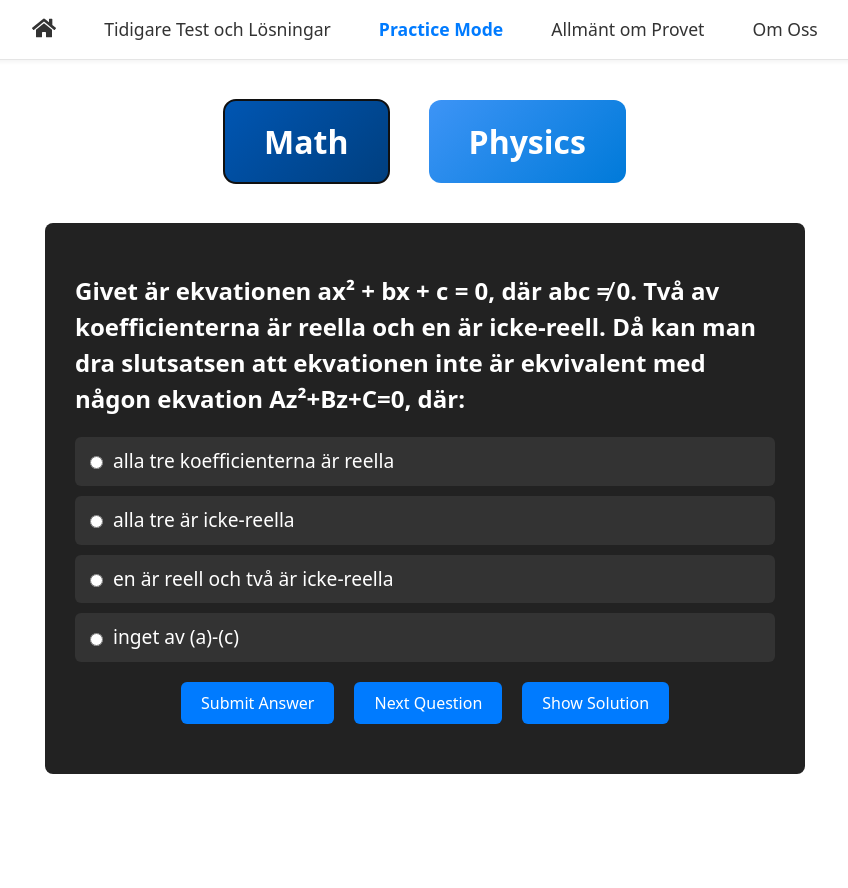
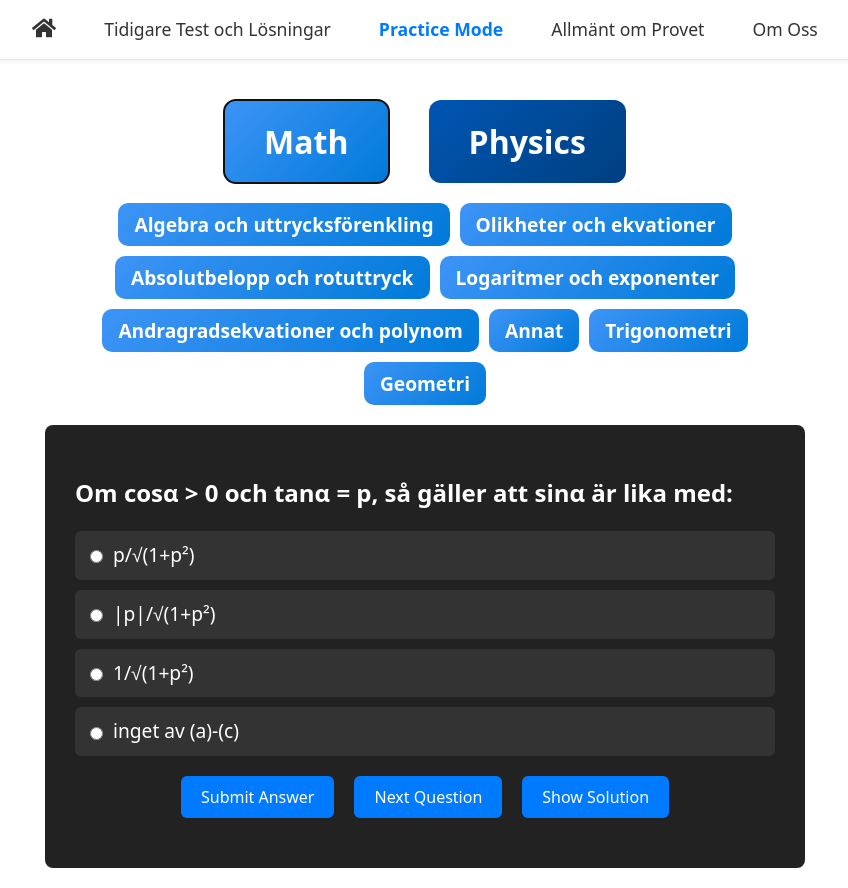
Before and after one commit to J-Henriksson/goofy-ahh-react-project, a React (Vite) app in the folder react-app/: page /practice in a window 1280 px wide. Both pictures are taken after a click on the button "Math". Shown: the whole page, without its empty margins (215-1063 px from the left). Built offline with nearby package versions, Linux system fonts and the light colour scheme.

Commit message:
Added category selection to practice mode

```diff
--- a/react-app/src/pages/AboutUs.Jsx
+++ b/react-app/src/pages/AboutUs.Jsx
@@ -15,7 +15,7 @@ const AboutUs = () => {
           är din golden ticket!</span> Precis som högskoleprovet – men skräddarsytt för tekniska ämnen.
         </p>
 
-        <div style={{ backgroundColor: '#f8f9fa', padding: '20px', borderRadius: '8px' }}>
+        <div style={{ padding: '20px', borderRadius: '8px' }}>
           <h3 style={{ color: '#16a085', marginBottom: '15px' }}>Varför detta prov är unikt:</h3>
           <ul style={{ listStyleType: 'disc', paddingLeft: '20px' }}>
             <li style={{ marginBottom: '10px' }}>Hamna i en <strong>separat urvalsgrupp</strong> – konkurrera inte med HP-resultat</li>
@@ -40,7 +40,7 @@ const AboutUs = () => {
       <section style={{ marginBottom: '40px' }}>
         <h2 style={{ color: '#3498db', marginBottom: '15px' }}>Hur funkar det?</h2>
         <p style={{ lineHeight: '1.6', marginBottom: '15px' }}>
-          <span style={{ fontWeight: '500' }}>Godkänt resultat = Garantierat intag</span> på många program.
+          <span style={{ fontWeight: '500' }}>Godkänt resultat = Garanterat intag</span> på många program.
           På Chalmers räcker det ofta att bara <strong>klara provet</strong> för att bli antagen –
           ingen tävling om högsta poäng!
         </p>
--- a/react-app/src/pages/PracticeMode.jsx
+++ b/react-app/src/pages/PracticeMode.jsx
@@ -1,30 +1,69 @@
-import React, { useState } from 'react';
+import React, { useState, useEffect } from 'react';
 import styles from './PracticeMode.module.css';
 import { practiceQuestions } from '../data/practiceQuestions';
 
+// Helper to get unique categories for a given topic.
+const getUniqueCategories = (topic) => {
+  const allCats = practiceQuestions[topic].flatMap((q) => q.category);
+  return Array.from(new Set(allCats));
+};
+
 const PracticeMode = () => {
   const [selectedTopic, setSelectedTopic] = useState(null);
+  const [selectedCategories, setSelectedCategories] = useState([]);
   const [remainingQuestions, setRemainingQuestions] = useState([]);
   const [currentQuestion, setCurrentQuestion] = useState(null);
   const [selectedOption, setSelectedOption] = useState('');
   const [feedback, setFeedback] = useState('');
 
-  // When a topic button is clicked, set the selected topic and reset remaining questions.
+  // When a topic is selected, initialize state with all unique categories.
   const handleTopicSelect = (topic) => {
     setSelectedTopic(topic);
     setFeedback('');
     setSelectedOption('');
-    // Make a copy of the topic questions so we can remove questions as they are shown.
-    const topicQuestions = [...practiceQuestions[topic]];
-    setRemainingQuestions(topicQuestions);
-    // Pick a random question from the copied list.
-    const randomIndex = Math.floor(Math.random() * topicQuestions.length);
-    const question = topicQuestions[randomIndex];
-    // Remove that question so it won't be repeated.
-    topicQuestions.splice(randomIndex, 1);
-    setRemainingQuestions(topicQuestions);
-    setCurrentQuestion(question);
+    setCurrentQuestion(null);
+    setRemainingQuestions([]);
+    const uniqueCats = getUniqueCategories(topic);
+    // By default, all categories are selected.
+    setSelectedCategories(uniqueCats);
   };
+
+  // Toggle category selection. If it's the only one selected, do nothing.
+  const toggleCategory = (cat) => {
+    if (selectedCategories.includes(cat)) {
+      if (selectedCategories.length === 1) {
+        // Prevent unselecting the last category.
+        return;
+      }
+      setSelectedCategories(selectedCategories.filter((c) => c !== cat));
+    } else {
+      setSelectedCategories([...selectedCategories, cat]);
+    }
+  };
+
+  // useEffect: whenever selectedTopic or selectedCategories change, reinitialize questions.
+  useEffect(() => {
+    if (selectedTopic) {
+      // Filter questions for the selected topic by the selected categories.
+      const filteredQuestions = practiceQuestions[selectedTopic].filter((q) =>
+        q.category.some((cat) => selectedCategories.includes(cat))
+      );
+      if (filteredQuestions.length > 0) {
+        const pool = [...filteredQuestions];
+        const randomIndex = Math.floor(Math.random() * pool.length);
+        const q = pool[randomIndex];
+        pool.splice(randomIndex, 1);
+        setRemainingQuestions(pool);
+        setCurrentQuestion(q);
+      } else {
+        setRemainingQuestions([]);
+        setCurrentQuestion(null);
+      }
+      // Reset current selection and feedback.
+      setSelectedOption('');
+      setFeedback('');
+    }
+  }, [selectedTopic, selectedCategories]);
 
   const handleOptionSelect = (option) => {
     setSelectedOption(option);
@@ -40,23 +79,35 @@ const PracticeMode = () => {
   };
 
   const nextQuestion = () => {
-    if (!selectedTopic) return;
-    // Use the current remaining questions; if empty, reset to full list.
-    let topicQuestions = [...remainingQuestions];
-    if (topicQuestions.length === 0) {
-      topicQuestions = [...practiceQuestions[selectedTopic]];
+    if (!selectedTopic || selectedCategories.length === 0) return;
+    // Get the pool of eligible questions.
+    let pool = practiceQuestions[selectedTopic].filter((q) =>
+      q.category.some((cat) => selectedCategories.includes(cat))
+    );
+    if (remainingQuestions.length > 0) {
+      pool = [...remainingQuestions];
     }
-    const randomIndex = Math.floor(Math.random() * topicQuestions.length);
-    const question = topicQuestions[randomIndex];
-    topicQuestions.splice(randomIndex, 1);
-    setRemainingQuestions(topicQuestions);
-    setCurrentQuestion(question);
+    if (pool.length === 0) {
+      // Reset if we've exhausted the pool.
+      pool = practiceQuestions[selectedTopic].filter((q) =>
+        q.category.some((cat) => selectedCategories.includes(cat))
+      );
+    }
+    const randomIndex = Math.floor(Math.random() * pool.length);
+    const q = pool[randomIndex];
+    pool.splice(randomIndex, 1);
+    setRemainingQuestions(pool);
+    setCurrentQuestion(q);
     setSelectedOption('');
     setFeedback('');
   };
 
+  // Compute unique categories for rendering the category buttons.
+  const uniqueCategories = selectedTopic ? getUniqueCategories(selectedTopic) : [];
+
   return (
     <div className={styles.container}>
+      {/* Topic Selection */}
       <div className={styles.topicSelection}>
         <button
           onClick={() => handleTopicSelect('math')}
@@ -72,7 +123,23 @@ const PracticeMode = () => {
         </button>
       </div>
 
-      {selectedTopic && currentQuestion && (
+      {/* Category Selection: show buttons for each category; all are selected by default */}
+      {selectedTopic && (
+        <div className={styles.categorySelection}>
+          {uniqueCategories.map((cat) => (
+            <button
+              key={cat}
+              onClick={() => toggleCategory(cat)}
+              className={`${styles.categoryButton} ${selectedCategories.includes(cat) ? styles.selectedCategory : ''}`}
+            >
+              {cat}
+            </button>
+          ))}
+        </div>
+      )}
+
+      {/* Question Interface */}
+      {selectedTopic && currentQuestion ? (
         <div className={styles.questionContainer}>
           <h2 className={styles.questionText}>{currentQuestion.text}</h2>
           {currentQuestion.image && (
@@ -110,7 +177,13 @@ const PracticeMode = () => {
           </div>
           {feedback && <div className={styles.feedback}>{feedback}</div>}
         </div>
-      )}
+      ) : selectedTopic ? (
+        <div className={styles.questionContainer}>
+          <h2 className={styles.questionText}>
+            No questions found for the selected categories.
+          </h2>
+        </div>
+      ) : null}
     </div>
   );
 };
--- a/react-app/src/pages/Practicemode.module.css
+++ b/react-app/src/pages/Practicemode.module.css
@@ -6,11 +6,12 @@
   text-align: center;
 }
 
+/* Topic selection container for big Math/Physics buttons */
 .topicSelection {
   display: flex;
   justify-content: center;
   gap: 40px;
-  margin-bottom: 40px;
+  margin-bottom: 20px;
 }
 
 .topicButton {
@@ -18,7 +19,7 @@
   font-size: 2rem;
   font-weight: 600;
   color: #fff;
-  background: linear-gradient(135deg, #3d94f6, #007ad9);
+  background: linear-gradient(135deg, #0056b3, #003f7f);
   border: none;
   border-radius: 12px;
   cursor: pointer;
@@ -31,15 +32,50 @@
 }
 
 .selected {
-  background: linear-gradient(135deg, #0056b3, #003f7f);
+  background: linear-gradient(135deg, #3d94f6, #007ad9);
 }
 
+/* Category selection container for toggleable category buttons */
+.categorySelection {
+  margin-bottom: 20px;
+  text-align: center;
+  display: flex;
+  justify-content: center;
+  gap: 10px;
+  flex-wrap: wrap;
+}
+
+/* Category buttons: smaller version */
+.categoryButton {
+  padding: 8px 16px;
+  font-size: 1.2rem;
+  font-weight: 600;
+  color: #fff;
+  background: linear-gradient(135deg, #0056b3, #003f7f);
+  border: none;
+  border-radius: 10px;
+  cursor: pointer;
+  transition: transform 0.3s ease, box-shadow 0.3s ease;
+}
+
+.categoryButton:hover {
+  transform: translateY(-2px);
+  box-shadow: 0 6px 12px rgba(0, 0, 0, 0.4);
+}
+
+/* Style for a category button that is selected */
+.selectedCategory {
+  background: linear-gradient(135deg, #3d94f6, #007ad9);
+}
+
+/* Question Container */
 .questionContainer {
   background-color: #222;
   padding: 30px;
   border-radius: 8px;
   color: #fff;
   text-align: left;
+  margin-top: 20px;
 }
 
 .questionText {
@@ -56,9 +92,10 @@
   max-width: 100%;
   height: auto;
   border-radius: 4px;
-  box-shadow: 0 4px 8px rgba(0,0,0,0.3);
+  box-shadow: 0 4px 8px rgba(0, 0, 0, 0.3);
 }
 
+/* Options */
 .options {
   display: flex;
   flex-direction: column;
@@ -85,6 +122,7 @@
   margin-right: 10px;
 }
 
+/* Button Container */
 .buttonContainer {
   display: flex;
   gap: 20px;
@@ -106,6 +144,7 @@
   background-color: #0056b3;
 }
 
+/* Feedback message */
 .feedback {
   font-size: 1.2rem;
   font-weight: bold;
```
